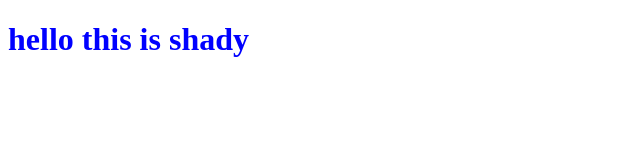
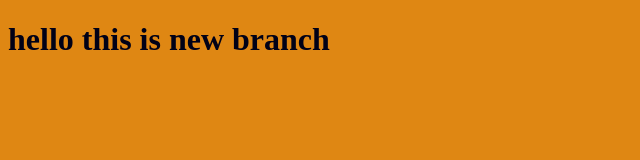
Before and after one commit to shady3laa/html-and-css-project-two, a plain HTML site: page index.html in a window 1280 px wide. Shown: the whole page, without its empty margins (0-640 px from the left). Drawn offline with Linux system fonts and the light colour scheme.

Commit message:
changing style for the titlt

```diff
--- a/index.html
+++ b/index.html
@@ -8,7 +8,7 @@
     <title>Document</title>
 </head>
 <body>
-    <h1>hello this is shady</h1>
+    <h1>hello this is new branch</h1>
 
     <script src="app.js"></script>
 </body>
--- a/style.css
+++ b/style.css
@@ -1,3 +1,6 @@
 h1 {
-    color: blue;
+    color: rgb(1, 1, 23);
 }
+body {
+    background-color: rgb(223, 135, 19);
+}
```
